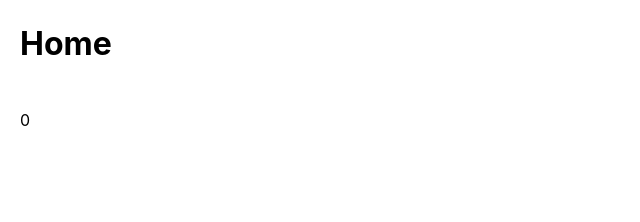
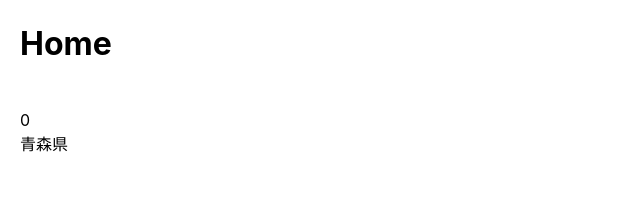
Before and after one commit to shimotsu4431/tokyo-dome, a Next.js app: page /result in a window 1280 px wide. Shown: the top 222 px of the page, without its empty margins (0-640 px from the left). Built offline with nearby package versions, Linux system fonts and the light colour scheme.

Commit message:
fix result

```diff
--- a/pages/result.tsx
+++ b/pages/result.tsx
@@ -2,6 +2,7 @@ import Head from 'next/head'
 import React, { useContext } from 'react'
 import { Layout } from '../components/Layout'
 import { globalStoreContext } from '../store/GlobalStore'
+import prefData from '../lib/pref'
 
 export const Result: React.FC = () => {
   const { globalStore } = useContext(globalStoreContext)
@@ -17,6 +18,7 @@ export const Result: React.FC = () => {
       <Layout>
         <div>
           <p>{globalStore.searchNumber}</p>
+          <p>{prefData[globalStore.searchPref]}</p>
         </div>
       </Layout>
     </>
```
